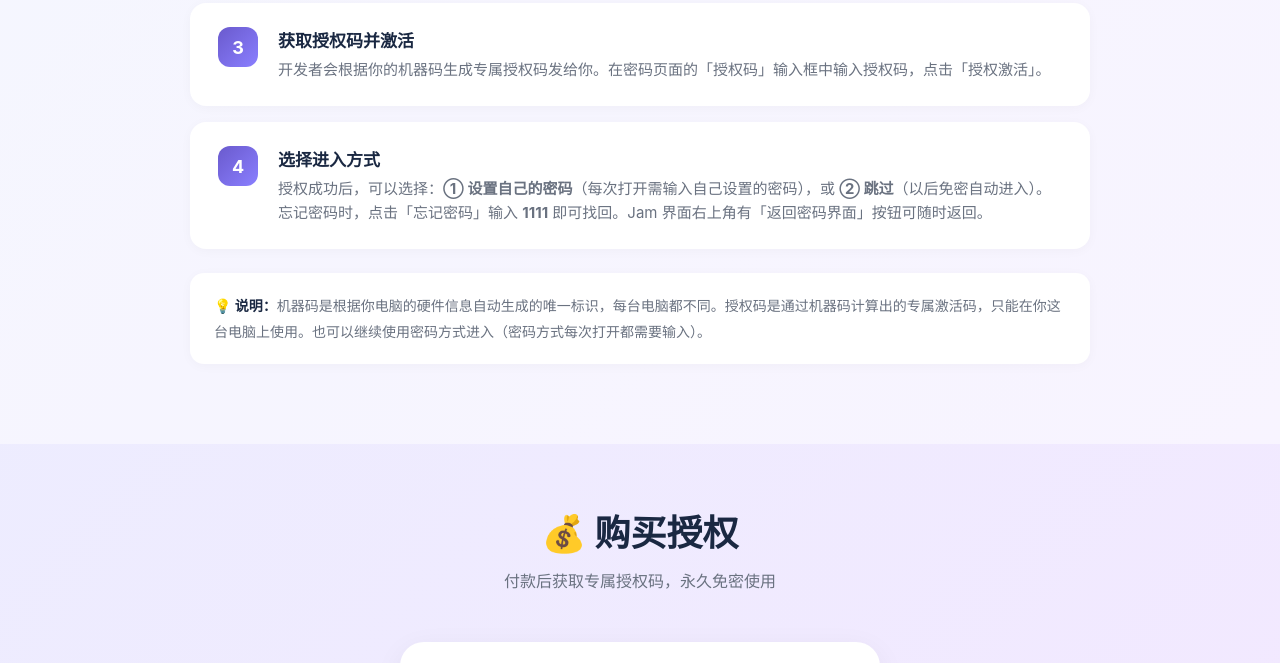
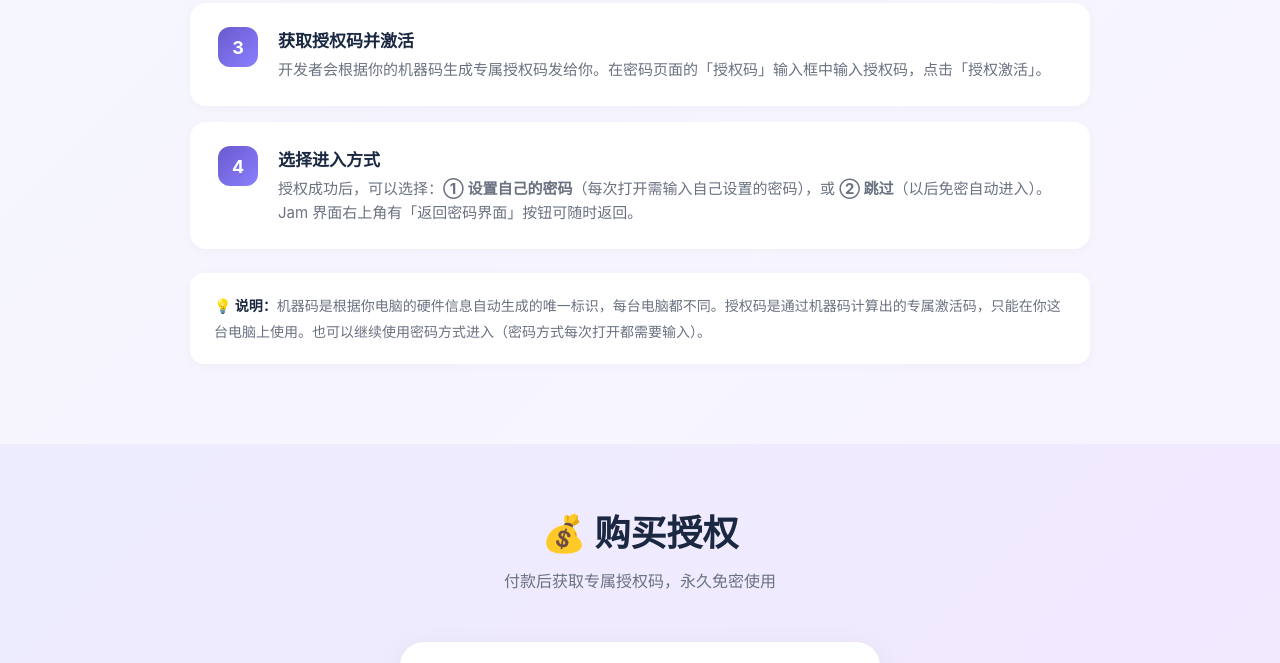
Before and after one commit to hkdhkdhkdhkdhkd/ai-guitar-duet, a plain HTML site: page index.html in a window 1280 px wide. Shown: the part 1272-1935 px from the top of the page. Drawn offline with Linux system fonts and the light colour scheme.

Commit message:
Fix machine code bug + remove forgot password
- Fix: Swift code now includes getMachineCode() and WKNavigationDelegate
  to inject machine code into WebView (was missing, causing "无法获取机器码")
- Remove: forgot password feature (button + JS handler) per user request
- Keep: custom password, skip option, return to lock screen button

```diff
--- a/index.html
+++ b/index.html
@@ -222,7 +222,7 @@
         <div class="auth-step-num">4</div>
         <div class="auth-step-content">
           <h4>选择进入方式</h4>
-          <p>授权成功后，可以选择：<strong>① 设置自己的密码</strong>（每次打开需输入自己设置的密码），或 <strong>② 跳过</strong>（以后免密自动进入）。忘记密码时，点击「忘记密码」输入 <strong>1111</strong> 即可找回。Jam 界面右上角有「返回密码界面」按钮可随时返回。</p>
+          <p>授权成功后，可以选择：<strong>① 设置自己的密码</strong>（每次打开需输入自己设置的密码），或 <strong>② 跳过</strong>（以后免密自动进入）。Jam 界面右上角有「返回密码界面」按钮可随时返回。</p>
         </div>
       </div>
     </div>
```
